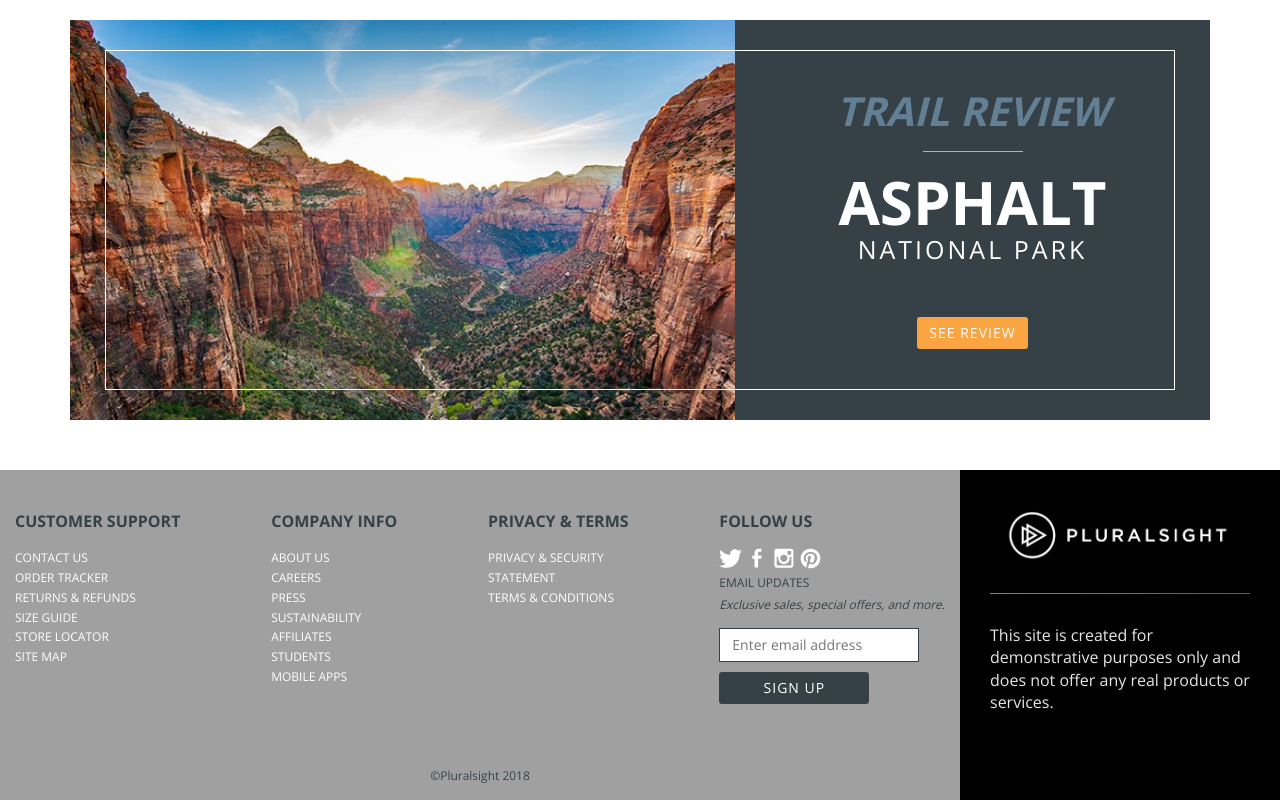
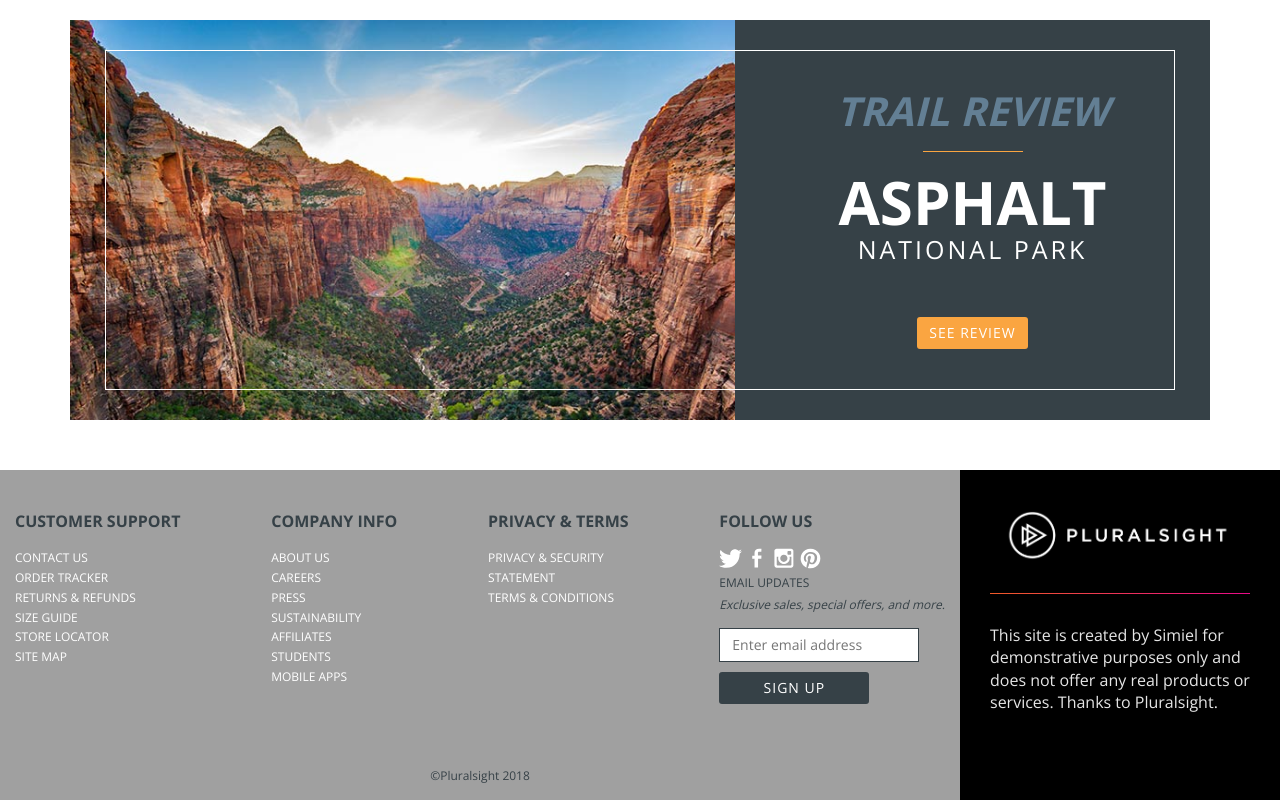
Before and after one commit to simiel/pluralsight-projects-HTMLCSS-LandingPage, a website: page index.html in a window 1280 px wide. Shown: the part 1360-2160 px from the top of the page. Drawn offline with nearby package versions, Linux system fonts and the light colour scheme.

Commit message:
Project completed and ready for hosting. Happy for myself

```diff
--- a/index.html
+++ b/index.html
@@ -172,7 +172,8 @@
         <div class="flex flex-column align-center">
           <img src="img/pluralsight-white.png" />
           <div class="demo">
-            This site is created for demonstrative purposes only and does not offer any real products or services.
+            This site is created by Simiel for demonstrative purposes only and does not offer any real products or
+            services. Thanks to Pluralsight.
           </div>
         </div>
       </section>
```
